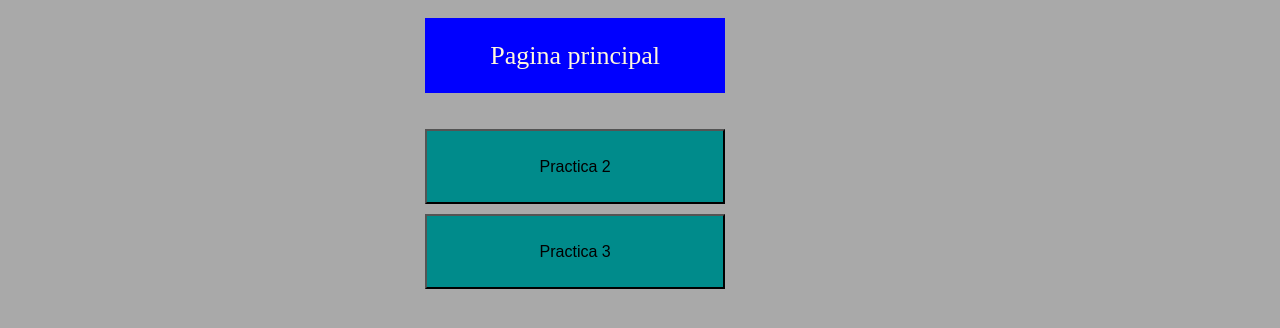
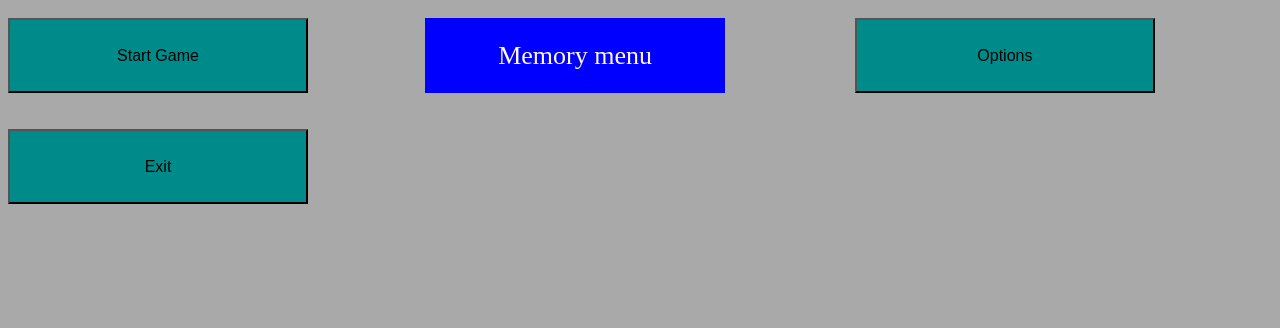
Before and after one commit to u1973238/Avaluacio-unica, a plain HTML site: page index.html in a window 1280 px wide. Drawn offline with Linux system fonts and the light colour scheme; files that its build step writes are made by us from their sources.

Commit message:
Update index.html

```diff
--- a/index.html
+++ b/index.html
@@ -1,17 +1,22 @@
 <!DOCTYPE html>
 <html>
 	<head>
-		<link rel="stylesheet" href=main.css>
-		<script src="Inici.js"></script>
-		<title>Pràctica individual 2</title>
+		<link rel="stylesheet" href="./styles/main.css">
+		<script src="./js/loader.js"></script>
+		<script src="./js/game_info.js"></script>
+		<script src="./js/menu_controller.js"></script>
+		<title> My first game - Menu </title>
 	</head>
 	<body>
-		<p class="menu-object" id="title">Pagina principal</p>
-		<button class="menu-object" id="p2" onclick="go_P2()">
-			Practica 2
+		<p class="menu-object" id="title">Memory menu</p>
+		<button class="menu-object" onclick="start_game()">
+			Start Game
 		</button>
-		<button class="menu-object" id="p3" onclick="go_P3()">
-			Practica 3
+		<button class="menu-object" onclick="options()">
+			Options
+		</button>
+		<button class="menu-object" onclick="exit()">
+			Exit
 		</button>
 	</body>
 </html>
```
